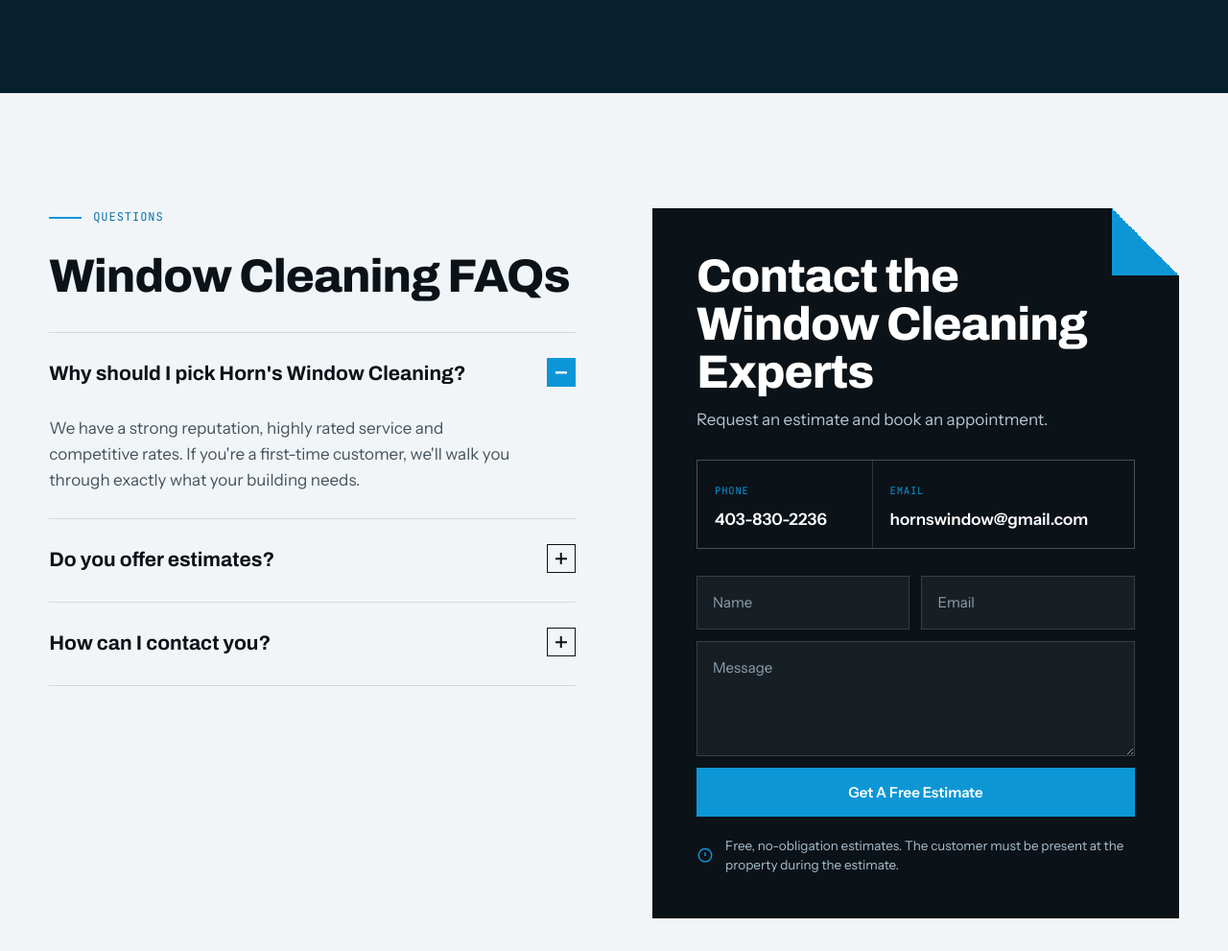
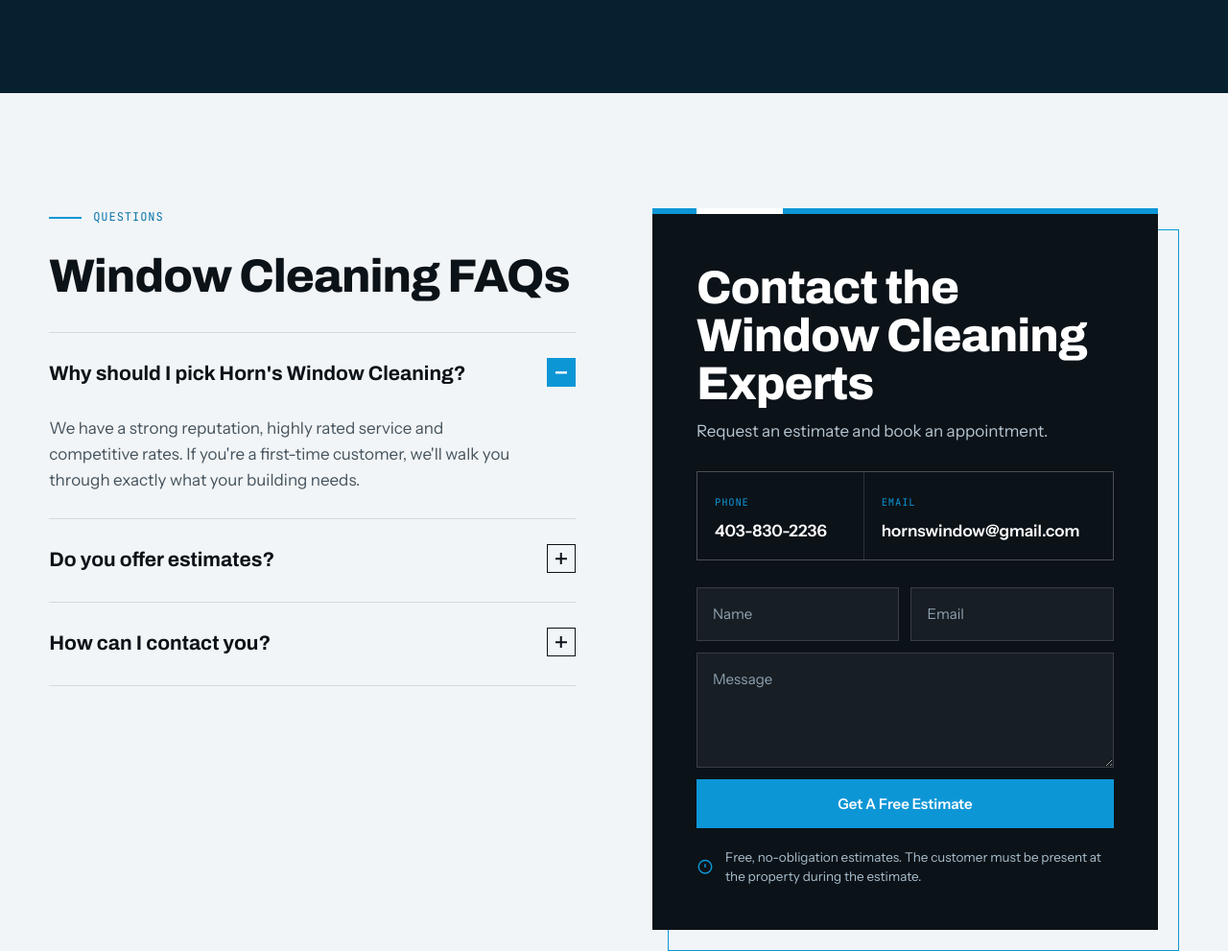
Before and after one commit to dallaswebagency/Horn-s-Window-Cleaning, a plain HTML site: page index.html in a window 1280 px wide. Shown: the part 6086-7077 px from the top of the page at 96% size. Drawn offline with Linux system fonts and the light colour scheme.

Commit message:
Add new service images, reshape contact card
Co-Authored-By: Claude Opus 5.5 <noreply@anthropic.com>
Claude-Session: https://claude.ai/code/session_017Li8CGQ3UwtSt6GVDFqiVe

```diff
--- a/index.html
+++ b/index.html
@@ -223,8 +223,11 @@ summary .pm::after{transform:translate(-50%,-50%) rotate(90deg);transition:.3s}
 details[open] summary .pm{background:var(--blue);border-color:var(--blue);color:#fff}
 details[open] summary .pm::after{transform:translate(-50%,-50%) rotate(0)}
 details p{padding:0 50px 26px 0;color:#45535d}
-.contact-card{background:var(--ink);color:#fff;padding:46px;position:relative}
-.contact-card::after{content:"";position:absolute;top:0;right:0;width:70px;height:70px;background:linear-gradient(225deg,var(--paper) 50%,var(--blue) 50%)}
+.contact-card{background:var(--ink);color:#fff;padding:52px 46px 46px;position:relative;border-top:6px solid var(--blue);margin:0 22px 22px 0}
+.contact-card::before{content:"";position:absolute;inset:16px -22px -22px 16px;border:1.5px solid var(--blue);z-index:-1}
+.contact-card::after{content:"";position:absolute;top:-6px;left:46px;width:90px;height:6px;background:#fff}
+.fc-grid>.contact-card{isolation:auto}
+.fc{position:relative;z-index:0}
 .contact-card h2{color:#fff;margin-bottom:12px}
 .contact-card .lead{color:#b6c6d1;margin-bottom:28px}
 .cc-lines{display:grid;grid-template-columns:.8fr 1.2fr;gap:1px;background:var(--line-l);border:1px solid var(--line-l);margin-bottom:28px}
@@ -427,8 +430,8 @@ footer{background:var(--navy);color:#a9bfcd;padding:80px 0 0}
           <img src="images/pressure-washing.jpg" alt="Power and pressure washing">
           <img src="images/eavestrough-cleaning.jpg" alt="Eavestrough cleaning">
           <img src="images/dryer-vent.jpg" alt="Dryer vent cleaning">
-          <img src="images/commercial-building.jpg" alt="Post-construction cleaning">
-          <img src="images/siding-home.jpg" alt="Siding cleaning">
+          <img src="images/post-construction-cleaning.jpg" alt="Post-construction cleaning">
+          <img src="images/siding-cleaning.jpg" alt="Siding cleaning">
         </div>
         <div class="cap mono" id="svcCap">01 / Window Cleaning</div>
       </div>
```
Also changed, not shown: images/commercial-building.jpg (deleted), images/dryer-vent.jpg, images/post-construction-cleaning.jpg (added), images/pressure-washing.jpg, images/siding-cleaning.jpg (added), images/siding-home.jpg (deleted).
